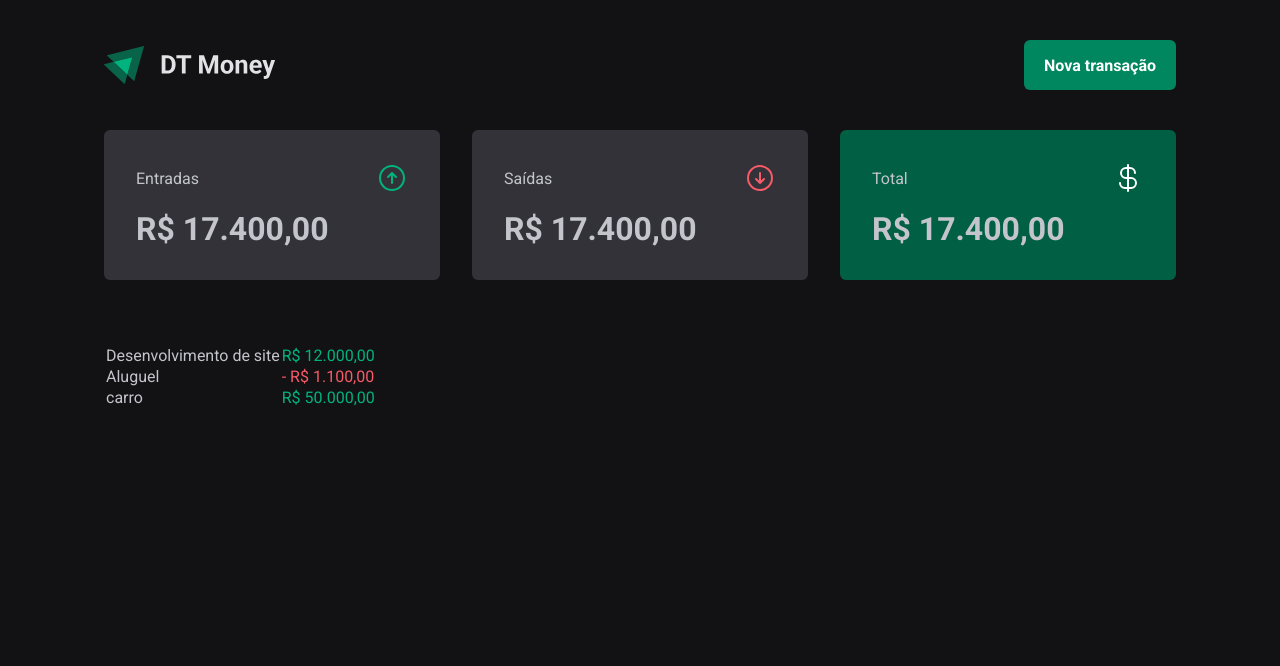
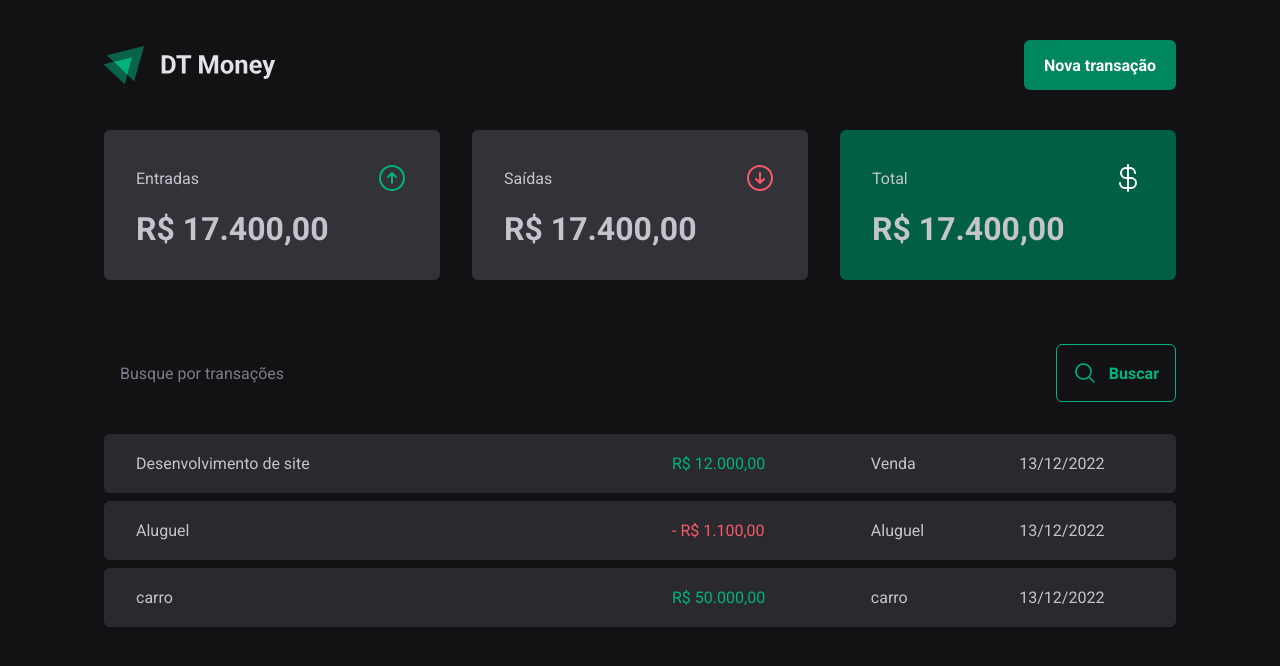
Before and after one commit to GersonDantas/dity-money, a React (Vite) app: page / in a window 1280 px wide. Shown: the top 666 px of the page. Built offline with nearby package versions, Linux system fonts and the light colour scheme.

Commit message:
feat(transactions): add SearchForm component and update TransactionsTable

```diff
--- /dev/null
+++ b/src/pages/Transactions/components/SearchForm/index.tsx
@@ -0,0 +1,15 @@
+import { MagnifyingGlass } from '@phosphor-icons/react';
+import { SearchFormContainer } from './styles';
+
+export function SearchForm() {
+  return (
+    <SearchFormContainer>
+      <input type="text" placeholder="Busque por transações" />
+
+      <button type="submit">
+        <MagnifyingGlass size={24} />
+        Buscar
+      </button>
+    </SearchFormContainer>
+  )
+}
--- /dev/null
+++ b/src/pages/Transactions/components/SearchForm/styles.ts
@@ -0,0 +1,40 @@
+import { styled } from 'styled-components';
+
+export const SearchFormContainer = styled.form`
+  display: flex;
+  gap: 1rem;
+
+  input {
+    flex: 1;
+    border-radius: 6px;
+    border: 0;
+    background: ${props => props.theme["gray-900"]};
+    color: ${props => props.theme["gray-300"]};
+    padding: 1rem;
+
+    &::placeholder {
+      color: ${props => props.theme["gray-500"]};
+    }
+  }
+
+  button {
+    display: flex;
+    align-items: center;
+    gap: 0.75rem;
+
+    border: 0;
+    padding: 1rem;
+    background: transparent;
+    border: 1px solid ${props => props.theme["green-300"]};
+    color: ${props => props.theme["green-300"]};
+    font-weight: bold;
+    border-radius: 6px;
+
+    &:hover {
+      background: ${props => props.theme["green-500"]};
+      border-color: ${props => props.theme["green-500"]};
+      color: ${props => props.theme.white};
+      transition: background-color 0.2s, color 0.2s, border-color 0.2s;
+    }
+  }
+`
--- a/src/pages/Transactions/index.tsx
+++ b/src/pages/Transactions/index.tsx
@@ -1,8 +1,8 @@
 import { Header } from "../../components/Header";
 import { Summary } from '../../components/Summary';
-import { PriceHighlight } from './styles';
+import { PriceHighlight, TransactionsTable } from './styles';
 import { TransactionsContainer } from './styles';
-
+import { SearchForm } from './components/SearchForm';
 export function Transactions() {
   return (
     <div>
@@ -10,28 +10,35 @@ export function Transactions() {
       <Summary />
 
       <TransactionsContainer>
-        <table>
+        <SearchForm />
+        <TransactionsTable>
           <tbody>
             <tr>
-              <td>Desenvolvimento de site</td>
+              <td width="50%">Desenvolvimento de site</td>
               <td>
                 <PriceHighlight variant="income">R$ 12.000,00</PriceHighlight>
               </td>
+              <td>Venda</td>
+              <td>13/12/2022</td>
             </tr>
             <tr>
-              <td>Aluguel</td>
+              <td width="50%">Aluguel</td>
               <td>
                 <PriceHighlight variant="outcome">- R$ 1.100,00</PriceHighlight>
               </td>
+              <td>Aluguel</td>
+              <td>13/12/2022</td>
             </tr>
             <tr>
-              <td>carro</td>
+              <td width="50%">carro</td>
               <td>
                 <PriceHighlight variant="income">R$ 50.000,00</PriceHighlight>
               </td>
+              <td>carro</td>
+              <td>13/12/2022</td>
             </tr>
           </tbody>
-        </table>
+        </TransactionsTable>
       </TransactionsContainer>
     </div>
   )
```
